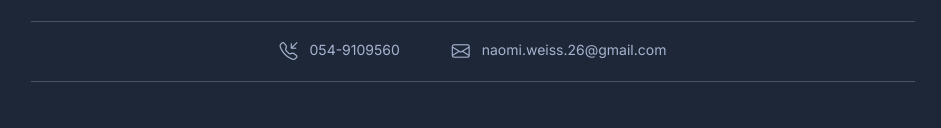
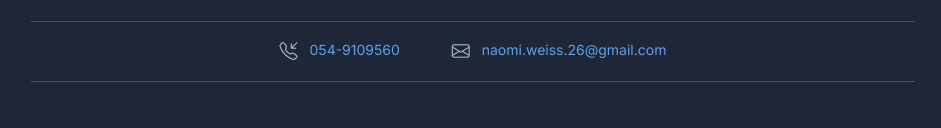
Before and after one commit to naomiweiss26/My-site, a plain HTML site: page index.html in a window 1280 px wide. Shown: the part 322-450 px from the top of the page, without its empty margins (167-1108 px from the left). Drawn offline with nearby package versions, Linux system fonts and the light colour scheme.

Commit message:
Add files via upload

```diff
--- a/index.html
+++ b/index.html
@@ -60,8 +60,8 @@
 								<div class="resume-role-title text-uppercase">QA Tester</div>
 								<div class="resume-contact mt-4">
 									<ul class="resume-contact-list list-unstyled list-inline mb-0 justify-content-between">
-										<li class="list-inline-item me-md-3 me-lg-5"><i class="resume-contact-icon bi bi-telephone-inbound me-2"></i> 054-9109560</li>
-										<li class="list-inline-item me-md-3 me-lg-0"><i class="resume-contact-icon bi bi-envelope me-2"></i> naomi.weiss.26@gmail.com</li>
+										<li class="list-inline-item me-md-3 me-lg-5"><i class="resume-contact-icon bi bi-telephone-inbound me-2"></i> <a href="tel:0549109560">054-9109560</a></li>
+										<li class="list-inline-item me-md-3 me-lg-0"><i class="resume-contact-icon bi bi-envelope me-2"></i> <a href="mailto:naomi.weiss.26@gmail.com">naomi.weiss.26@gmail.com</a></li>
 
 									</ul>
 								</div><!--//resume-contact-->
```
